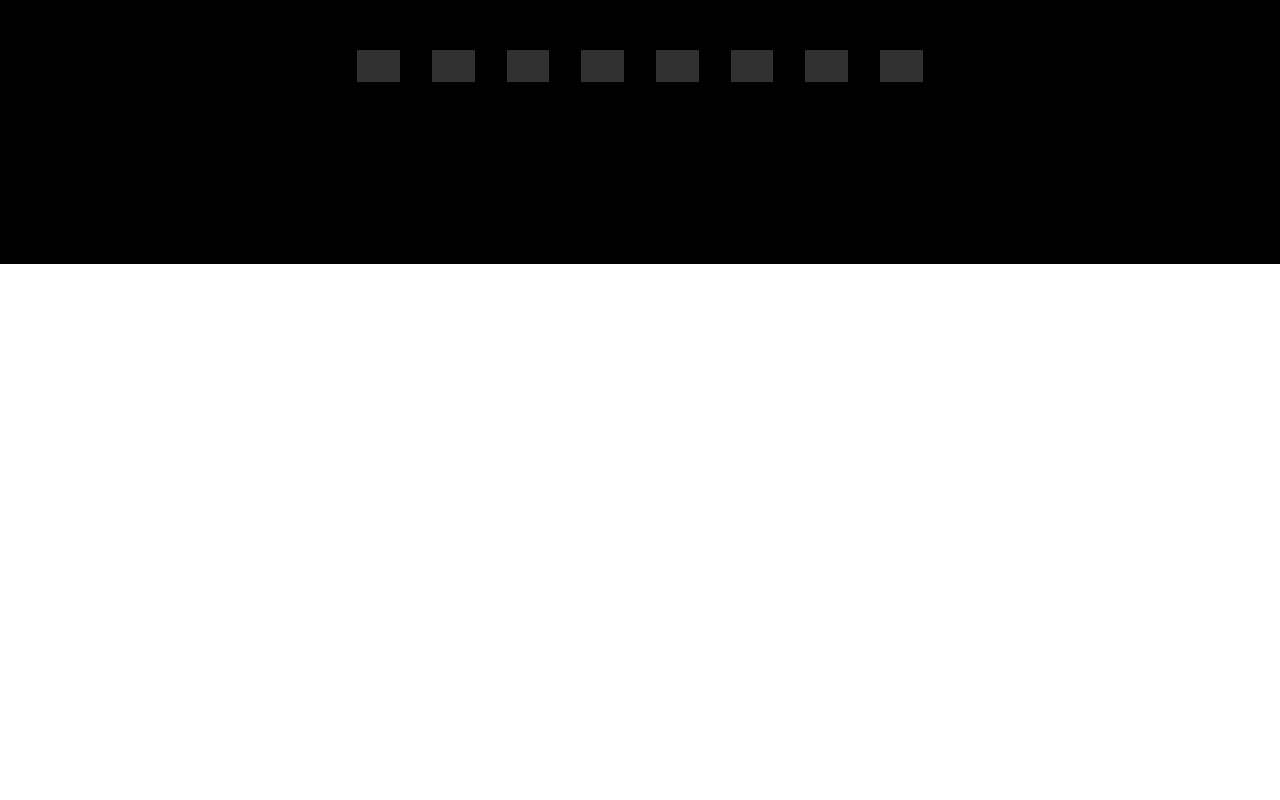
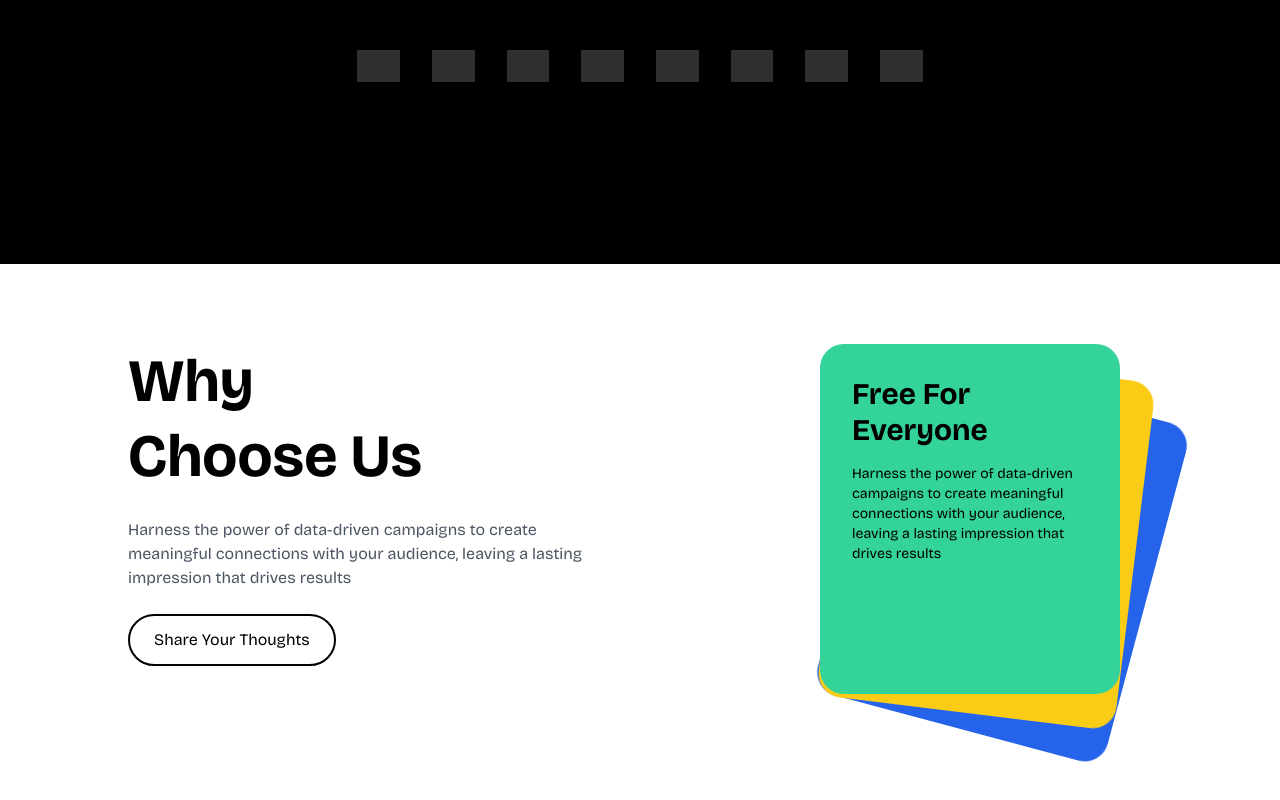
Before and after one commit to deep0133/prooh, a React (Vite) app: page / in a window 1280 px wide. Shown: the part 536-1336 px from the top of the page. Before the commit the page ends 800 px from the top, so only its background shows below. Built offline with nearby package versions, Linux system fonts and the light colour scheme; grey boxes are pictures that could not be loaded.

Commit message:
second section added

```diff
--- a/src/App.jsx
+++ b/src/App.jsx
@@ -1,9 +1,13 @@
-import LandingPage from "./components/LandingPage";
+import ChooseUs from "./components/ChooseUs";
+import Header from "./components/Header";
+import Hero from "./components/Hero";
 
 export default function App() {
   return (
     <>
-    <LandingPage/>
+      <Header />
+      <Hero />
+      <ChooseUs />
     </>
-  )
+  );
 }
--- /dev/null
+++ b/src/components/ChooseUs.jsx
@@ -0,0 +1,120 @@
+import { useEffect, useState, useRef } from "react";
+import { motion } from "framer-motion";
+
+export default function ChooseUs() {
+  const [showText, setShowText] = useState(false);
+  const componentRef = useRef(null);
+
+  useEffect(() => {
+    const observer = new IntersectionObserver(
+      ([entry]) => {
+        // If the component is fully in view (at the top of the viewport)
+        setShowText(entry.isIntersecting && entry.boundingClientRect.top === 0);
+      },
+      {
+        root: null, // Use the viewport as the root
+        threshold: 1.0, // Trigger only when fully in view
+      }
+    );
+
+    if (componentRef.current) {
+      observer.observe(componentRef.current);
+    }
+
+    return () => {
+      if (componentRef.current) {
+        observer.unobserve(componentRef.current);
+      }
+    };
+  }, []);
+
+  return (
+    <div
+      ref={componentRef}
+      className='min-h-svh font-bricolage relative bg-white'
+      style={{
+        zIndex: 9999,
+      }}
+    >
+      {/* Fixed "PROOH.AI" text */}
+      {showText && (
+        <div className='fixed top-0 left-0 w-full bg-white z-50'>
+          <p className='text-left font-medium responsiveWidth  text-lg py-2'>
+            PROOH.AI
+          </p>
+        </div>
+      )}
+
+      <div className='pt-20 responsiveWidth'>
+        <div className='flex flex-col lg:flex-row justify-between items-start gap-12'>
+          {/* Left Content */}
+          <div className='flex-1 space-y-6'>
+            <motion.h1
+              initial={{ opacity: 0, y: 30 }}
+              whileInView={{ opacity: 1, y: 0 }}
+              transition={{ duration: 1 }}
+              className='text-6xl font-bold leading-tight'
+            >
+              Why
+              <br />
+              Choose Us
+            </motion.h1>
+            <motion.p
+              initial={{ opacity: 0, y: 20 }}
+              whileInView={{ opacity: 1, y: 0 }}
+              transition={{ duration: 1, delay: 0.2 }}
+              className='text-gray-600 max-w-xl'
+            >
+              Harness the power of data-driven campaigns to create meaningful
+              connections with your audience, leaving a lasting impression that
+              drives results
+            </motion.p>
+            <motion.button
+              initial={{ opacity: 0, y: 20 }}
+              whileInView={{ opacity: 1, y: 0 }}
+              transition={{ duration: 0.5, delay: 0.4 }}
+              className='flex items-center gap-2 px-6 py-3 bg-white border-2 border-black rounded-full hover:bg-black hover:text-white transition-colors'
+            >
+              <span>Share Your Thoughts</span>
+              {/* <FiShare2 className='w-4 h-4' /> */}
+            </motion.button>
+          </div>
+
+          {/* Right Content - Stacked Cards */}
+          <div className='flex-1 relative h-[400px] w-full'>
+            {/* Blue Card */}
+            <motion.div
+              initial={{ opacity: 0, x: 100, rotate: 15 }}
+              whileInView={{ opacity: 1, x: 0, rotate: 15 }}
+              transition={{ duration: 0.7, delay: 0.4 }}
+              className='absolute right-0 top-10 w-[300px] h-[350px] bg-blue-600 rounded-3xl'
+            />
+            {/* Yellow Card */}
+            <motion.div
+              initial={{ opacity: 0, x: 100, rotate: 7 }}
+              whileInView={{ opacity: 1, x: 0, rotate: 7 }}
+              transition={{ duration: 0.7, delay: 0.2 }}
+              className='absolute right-4 top-5 w-[300px] h-[350px] bg-yellow-400 rounded-3xl'
+            />
+            {/* Green Card */}
+            <motion.div
+              initial={{ opacity: 0, x: 100 }}
+              whileInView={{ opacity: 1, x: 0 }}
+              transition={{ duration: 0.7 }}
+              className='absolute right-8 top-0 w-[300px] h-[350px] bg-emerald-400 rounded-3xl p-8'
+            >
+              <div className='space-y-4'>
+                <h3 className='text-3xl font-bold'>Free For Everyone</h3>
+                <p className='text-sm'>
+                  Harness the power of data-driven campaigns to create
+                  meaningful connections with your audience, leaving a lasting
+                  impression that drives results
+                </p>
+              </div>
+            </motion.div>
+          </div>
+        </div>
+      </div>
+    </div>
+  );
+}
--- /dev/null
+++ b/src/components/Header.jsx
@@ -0,0 +1,15 @@
+import { motion } from "framer-motion";
+export default function Header() {
+  return (
+    <header className='h-20 flex fixed top-0 w-full  items-center bg-black text-white'>
+      <motion.div
+        initial={{ opacity: 0 }}
+        animate={{ opacity: 1 }}
+        transition={{ duration: 0.5 }}
+        className='responsiveWidth'
+      >
+        <h1 className='text-xl font-bold'>PROOH.AI</h1>
+      </motion.div>
+    </header>
+  );
+}
--- a/src/components/LandingPage.jsx
+++ b/src/components/Hero.jsx
@@ -3,19 +3,10 @@ import { motion } from "framer-motion";
 
 export default function LandingPage() {
   return (
-    <div className='min-h-screen bg-black text-white'>
+    <div className='min-h-screen sticky top-20 inset-0 bg-black text-white'>
       {/* Header */}
-      <header className='px-6 h-20 flex items-center'>
-        <motion.div
-          initial={{ opacity: 0 }}
-          animate={{ opacity: 1 }}
-          transition={{ duration: 0.5 }}
-        >
-          <h1 className='text-xl font-bold'>PROOH.AI</h1>
-        </motion.div>
-      </header>
 
-      <div className='flex justify-center items-center flex-col h-full'>
+      <div className='flex responsiveWidth justify-center items-center flex-col h-full'>
         {/* Notification Banner */}
         <motion.div
           initial={{ y: -50, opacity: 0 }}
--- /dev/null
+++ b/src/components/ParallaxLayout.jsx
@@ -0,0 +1,25 @@
+import { useState, useRef, useEffect } from "react";
+import { useScroll, useTransform } from "framer-motion";
+import LandingPage from "./LandingPage";
+import ChooseUs from "./ChooseUs";
+
+export default function ParallaxLayout() {
+  const [contentHeight, setContentHeight] = useState(0);
+  const contentRef = useRef(null);
+  const { scrollY } = useScroll();
+
+  useEffect(() => {
+    if (contentRef.current) {
+      setContentHeight(contentRef.current.scrollHeight);
+    }
+  }, []);
+
+  const y = useTransform(scrollY, [0, contentHeight], [0, -contentHeight]);
+
+  return (
+    <>
+      <LandingPage />
+      <ChooseUs />
+    </>
+  );
+}
--- a/src/index.css
+++ b/src/index.css
@@ -2,7 +2,12 @@
 @tailwind components;
 @tailwind utilities;
 
-.font-bricolage{
-  font-family: "Bricolage Grotesque", sans-serif;
-  font-optical-sizing: auto;
+@layer utilities {
+  .font-bricolage {
+    font-family: "Bricolage Grotesque", sans-serif;
+    font-optical-sizing: auto;
+  }
+  .responsiveWidth {
+    @apply mx-auto w-[94%] sm:w-[88%] md:w-[84%] lg:w-[80%] max-w-[90rem];
+  }
 }
```
